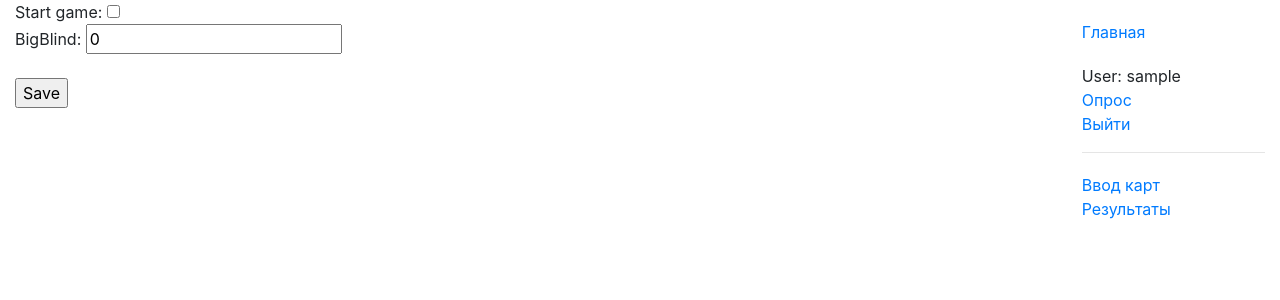
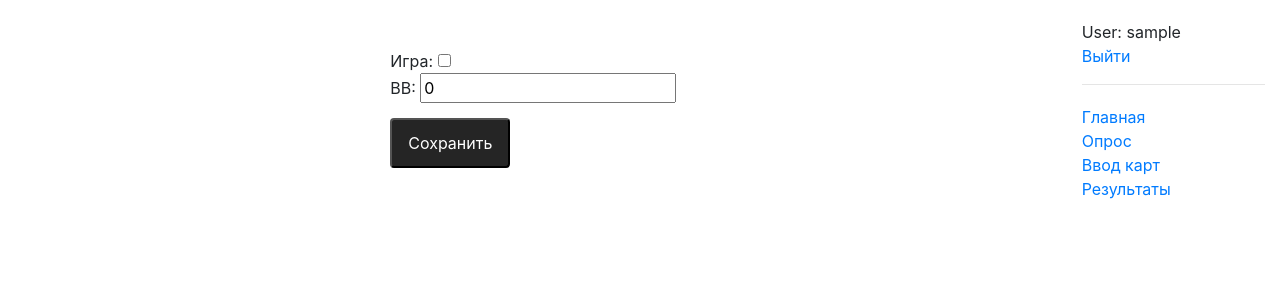
Before and after one commit to valentinsid/pollPoker, a Django app: page /catalog/authors/ in a window 1280 px wide. Shown: the top 300 px of the page. Run offline with Django 3.2, Linux system fonts and the light colour scheme; the visitor is signed in with stand-in values (Sample User, id 1); data that the repository does not hold is empty; some libraries are stand-ins or nearby versions.

Commit message:
styles+templates

```diff
--- a/catalog/static/css/styles.css
+++ b/catalog/static/css/styles.css
@@ -21,15 +21,28 @@ a {
     display: flex;
     align-items: flex-start;
     justify-content: space-around;
+
 }
 
+.col-sm-10 img {
+    margin-top:20px;
+
+}
+
+.col-sm-10 {
+    display:flex;
+    align-items: center;
+    justify-content: center;
+}
 .voted-users p {
     font-size: 20px;
     margin: 0 0 0 5px;
 }
 
 .voted-users {
-    margin-left: 20px;
+    flex-basis: 20%;
+    margin-top: 10%;
+    margin-right:10%;
 }
 
 .images {
@@ -45,7 +58,11 @@ a {
     margin-left: 40px;
     font-family: 'Helvetica';
 }
-
+#result {
+    margin-top: 10%;
+    margin-right:25%;
+    flex-basis: 10%;
+}
 .butt {
     width: 120px;
     height: 50px;
--- a/catalog/templates/base_generic.html
+++ b/catalog/templates/base_generic.html
@@ -25,15 +25,12 @@
   </div>
   <div class="col-sm-2">
   {% block sidebar %}
-  <ul class="sidebar-nav">
-    <li><a href="{% url 'catalog:index' %}">Главная</a></li>
 
-  </ul>
 
   <ul class="sidebar-nav">
    {% if user.is_authenticated %}
      <li>User: {{ user.get_username }}</li>
-     <li><a href="{% url 'catalog:authors' %}">Опрос</a></li>
+
      <li><a href="{% url 'logout'%}?next={{request.path}}">Выйти</a></li>
    {% else %}
      <li><a href="{% url 'login'%}?next={{request.path}}">Войти</a></li>
@@ -44,6 +41,8 @@
    <hr />
    <ul class="sidebar-nav">
    {% if perms.catalog.can_mark_returned %}
+   <li><a href="{% url 'catalog:index' %}">Главная</a></li>
+   <li><a href="{% url 'catalog:authors' %}">Опрос</a></li>
     <li><a href="{% url 'catalog:author_create' %}">Ввод карт</a></li>
    <li><a href="{% url 'catalog:all-borrowed' %}">Результаты</a></li>
    {% endif %}
--- a/catalog/templates/catalog/author_list.html
+++ b/catalog/templates/catalog/author_list.html
@@ -33,13 +33,15 @@ window.setTimeout(function() {
 }, 10000); // refresh/redirect after 5 seconds.
 </script>
 {% if user.is_staff %}
+<div>
 <form action="{% url 'catalog:start_game' %}" method="post">
     {% csrf_token %}
-    Start game: <input type="checkbox" name="game_start" {% if author_list.0.id %}checked{% endif %}><br>
-    BigBlind: <input type="text" name="bigblind" value="{{ bb_value }}"><br>
+    Игра: <input type="checkbox" name="game_start" {% if author_list.0.id %}checked{% endif %}><br>
+    BB: <input type="text" name="bigblind" value="{{ bb_value }}">
     <br>
-    <input type="submit" value="Save">
+    <input class="butt" type="submit" value="Сохранить">
 </form>
+</div>
 {% endif %}
 {% endif %}
 {% else %}
@@ -49,12 +51,12 @@ window.setTimeout(function() {
 }, 10000); // refresh/redirect after 5 seconds.
 </script>
 {% if user.is_staff %}
-<form action="{% url 'catalog:start_game' %}" method="post">
+<form class="start_form" action="{% url 'catalog:start_game' %}" method="post">
     {% csrf_token %}
-    Start game: <input type="checkbox" name="game_start"><br>
-    BigBlind: <input type="text" name="bigblind" required value="{{ bb_value }}"><br>
+    Игра: <input type="checkbox" name="game_start"><br>
+    BB: <input type="text" name="bigblind" required value="{{ bb_value }}">
     <br>
-    <input type="submit" value="Save">
+    <input class="butt" type="submit" value="Сохранить">
 </form>
 {% endif %}
 {% if not user.is_staff %}
```
Also changed, not shown: catalog/templates/catalog/author_create.html (+4 -6 lines), catalog/templates/catalog/author_form.html (+2 -5 lines), catalog/templates/catalog/bookinstance_list_borrowed_all.html (+10 -8 lines), catalog/templates/index.html (+7 -0 lines).
